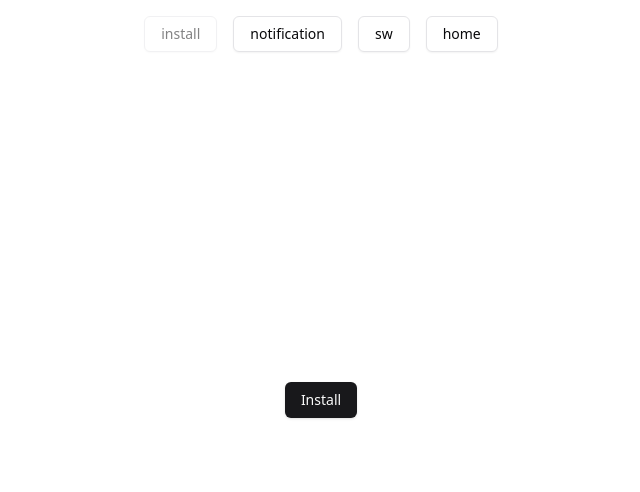
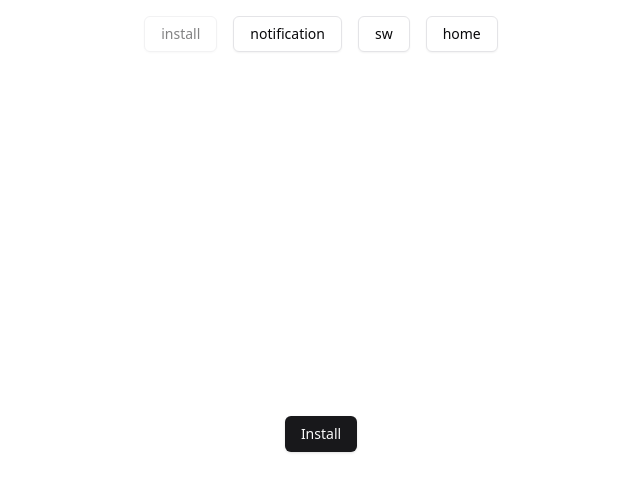
Before and after one commit to sky172839465/pwa-sharing, a React (Vite) app: page /install in a window 1280 px wide. Shown: the top 492 px of the page, without its empty margins (319-959 px from the left). Built offline with nearby package versions, Linux system fonts and the light colour scheme.

Commit message:
chore: update UI style

```diff
--- /dev/null
+++ b/src/client/Root.jsx
@@ -0,0 +1,26 @@
+import { lazy } from 'react'
+import {
+  Outlet,
+  useLocation
+} from 'react-router-dom'
+
+const LazyNavs = lazy(() => import('./pages/index'))
+const LazyReloadPrompt = lazy(() => import('./ReloadPrompt'))
+
+const Root = () => {
+  const { pathname } = useLocation()
+  return (
+    <>
+      <div className='flex flex-col h-dvh w-full'>
+        {pathname !== '/' && (
+          <LazyNavs />
+        )}
+        <div className='flex grow items-center'>
+          <Outlet />
+        </div>
+      </div>
+      <LazyReloadPrompt />
+    </>
+  )
+}
+export default Root
--- a/src/client/Router.jsx
+++ b/src/client/Router.jsx
@@ -1,36 +1,12 @@
-import { lazy, Suspense } from 'react'
+import { Suspense } from 'react'
 import {
   createBrowserRouter,
-  RouterProvider,
-  Outlet,
-  useLocation
+  RouterProvider
 } from 'react-router-dom'
 import LoadingElement from './LoadingElement'
 import ErrorElement from './ErrorElement'
 import routes from './routes'
-
-const LazyNavs = lazy(() => import('./pages/index'))
-const LazyReloadPrompt = lazy(() => import('./ReloadPrompt'))
-
-const Root = () => {
-  const { pathname } = useLocation()
-  return (
-    <div className='flex justify-center items-center h-dvh w-full'>
-      <main>
-        <div
-          className={`
-            fixed top-4 left-0
-            ${pathname === '/' ? 'hidden' : ''}
-          `}
-        >
-          <LazyNavs />
-        </div>
-        <Outlet />
-        <LazyReloadPrompt />
-      </main>
-    </div>
-  )
-}
+import Root from './Root'
 
 const Router = () => {
   const browserRoutes = [{
--- a/src/client/pages/Install/index.jsx
+++ b/src/client/pages/Install/index.jsx
@@ -2,7 +2,7 @@ import { Button } from "@/components/ui/button"
 
 const Page = () => {
   return (
-    <div>
+    <div className='flex justify-center m-auto'>
       <Button>Install</Button>
     </div>
   )
--- a/src/client/pages/Notification/index.jsx
+++ b/src/client/pages/Notification/index.jsx
@@ -2,7 +2,7 @@ import { Button } from "@/components/ui/button"
 
 const Page = () => {
   return (
-    <div>
+    <div className='flex justify-center m-auto'>
       <Button>Register</Button>
     </div>
   )
--- a/src/client/pages/SW/article.md
+++ b/src/client/pages/SW/article.md
@@ -10,5 +10,3 @@ Artificial Intelligence (AI) has been making waves in various industries, from h
 - **Healthcare:** AI can assist in diagnosing diseases, creating personalized treatment plans, and improving patient outcomes.
 - **Finance:** AI-driven algorithms predict market trends, offering investment opportunities and risk management solutions.
 - **Customer Service:** Chatbots and virtual assistants enhance user experience by providing instant support.
-
-> "The best way to predict the future is to invent it." — Alan Kay
--- a/src/client/pages/SW/index.jsx
+++ b/src/client/pages/SW/index.jsx
@@ -2,7 +2,7 @@ import { html } from './article.md'
 
 const Page = () => {
   return (
-    <div className='prose'>
+    <div className='prose p-4'>
       <div dangerouslySetInnerHTML={{ __html: html }} />
     </div>
   )
--- a/src/client/pages/index.jsx
+++ b/src/client/pages/index.jsx
@@ -7,7 +7,7 @@ const Index = () => {
   const { pathname } = useLocation()
   const displayRoutes = pathname === '/' ? routes.filter(route => route.path !== '/') : routes
   return (
-    <div className='flex justify-center items-center gap-4 w-dvw'>
+    <div className='space-x-4 w-full p-4 text-center sticky top-0 bg-background/30 backdrop-blur-md'>
       {displayRoutes.map((route, index) => {
         const routeName = route.path.replaceAll('/', '')
         const displayRouteName = isEmpty(routeName) ? 'home' : routeName
```
